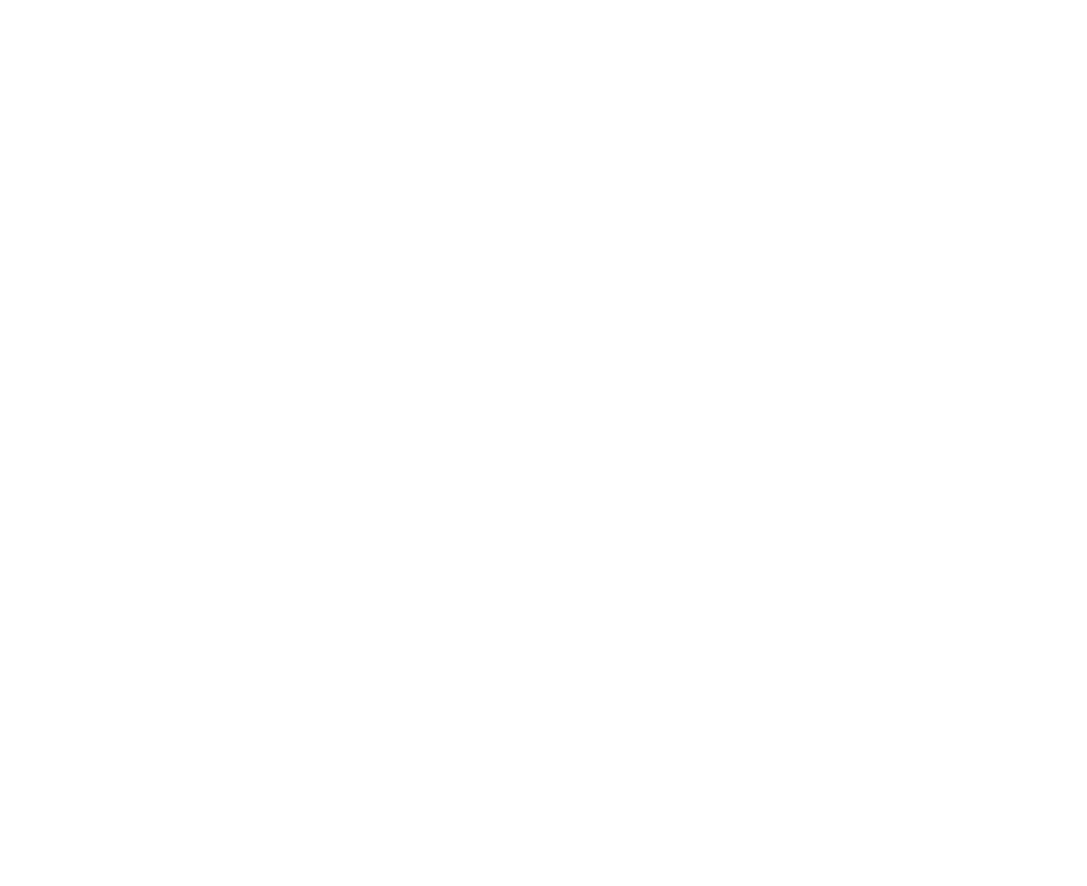
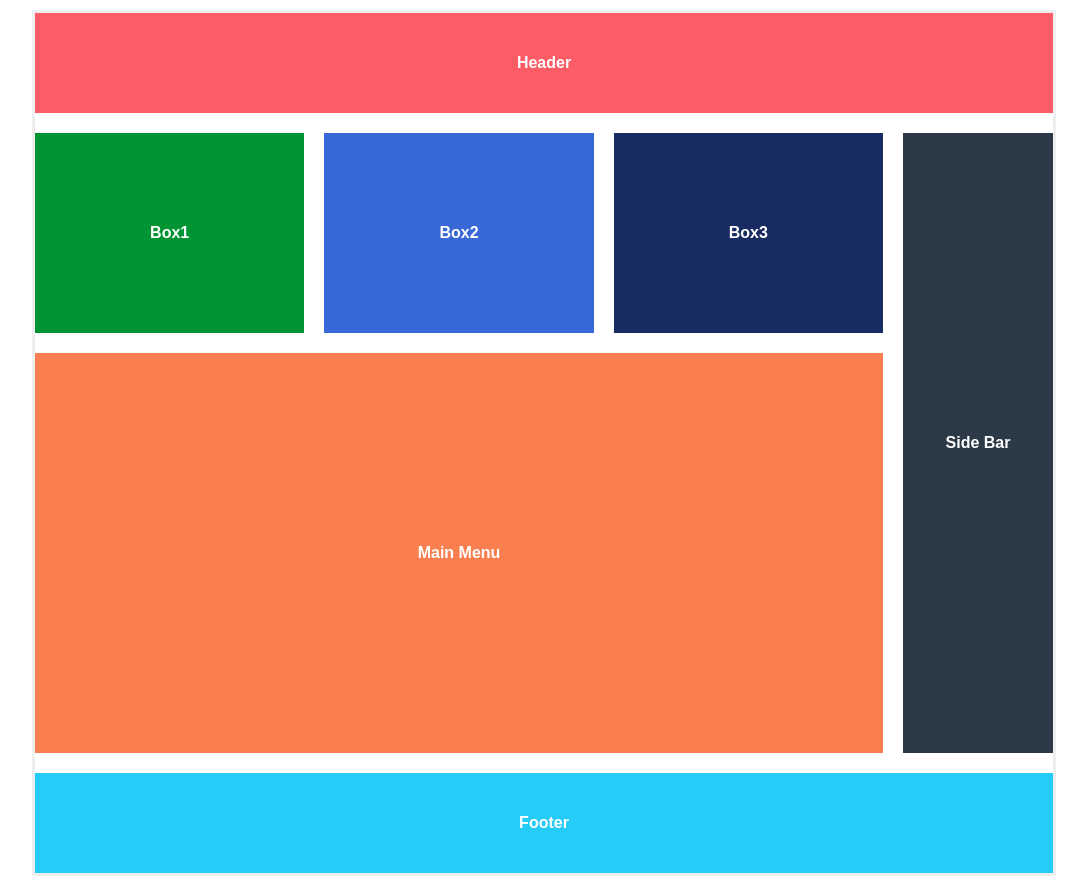
Before and after one commit to SHShazib/css-practice-09, a plain HTML site: page index.html in a window 1280 px wide. Shown: the whole page, without its empty margins (96-1183 px from the left). Before the commit the page ends 800 px from the top, so only its background shows below. Drawn offline with Linux system fonts and the light colour scheme.

Commit message:
grid 1 complete

```diff
--- a/index.html
+++ b/index.html
@@ -8,6 +8,14 @@
     <link rel="stylesheet" href="style.css">
 </head>
 <body>
-
+    <main>
+        <div class="div1">Header</div>
+        <div class="div2">Box1</div>
+        <div class="div3">Box2</div>
+        <div class="div4">Box3</div>
+        <div class="div5">Side Bar</div>
+        <div class="div6">Main Menu</div>
+        <div class="div7">Footer</div>
+    </main>
 </body>
 </html>
--- a/style.css
+++ b/style.css
@@ -0,0 +1,39 @@
+*{
+    margin: 0;
+    padding: 0;
+    box-sizing: border-box;
+    font-family: Arial, Helvetica, sans-serif;
+    text-align: center;
+}
+main {
+    width: 80%;
+    margin: 10px auto;
+    border: 3px solid #eee;
+    color: #fff;
+    font-weight: 700;
+    display: grid;
+    grid-template-rows: 100px 200px 400px 100px;
+    grid-template-columns: repeat(3, 1fr) 150px;
+    grid-gap: 20px;
+}
+main > div{
+    display: flex;
+    align-items: center;
+    justify-content: center;
+}
+.div1 {background-color: #fc5c65;
+       grid-column: 1/-1;
+}
+.div2 {background-color: #009432;}
+.div3 {background-color: #3867d6;}
+.div4 {background-color: #182C61;}
+.div5 {background-color: #2C3A47;
+       grid-row: 2/4;
+       grid-column: 4/5;
+}
+.div6 {background-color: #F97F51;
+       grid-column: 1/4;
+}
+.div7 {background-color: #25CCF7;
+       grid-column: 1/-1;
+}
```
